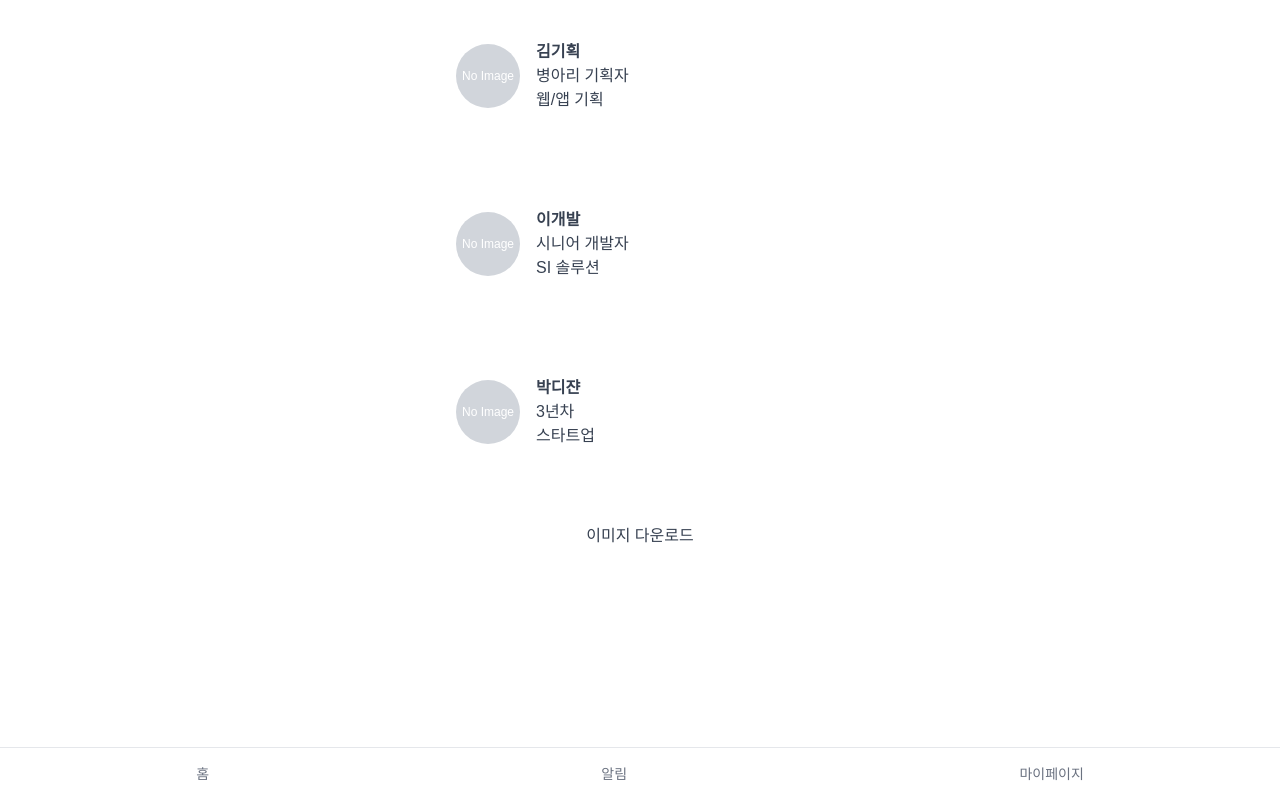
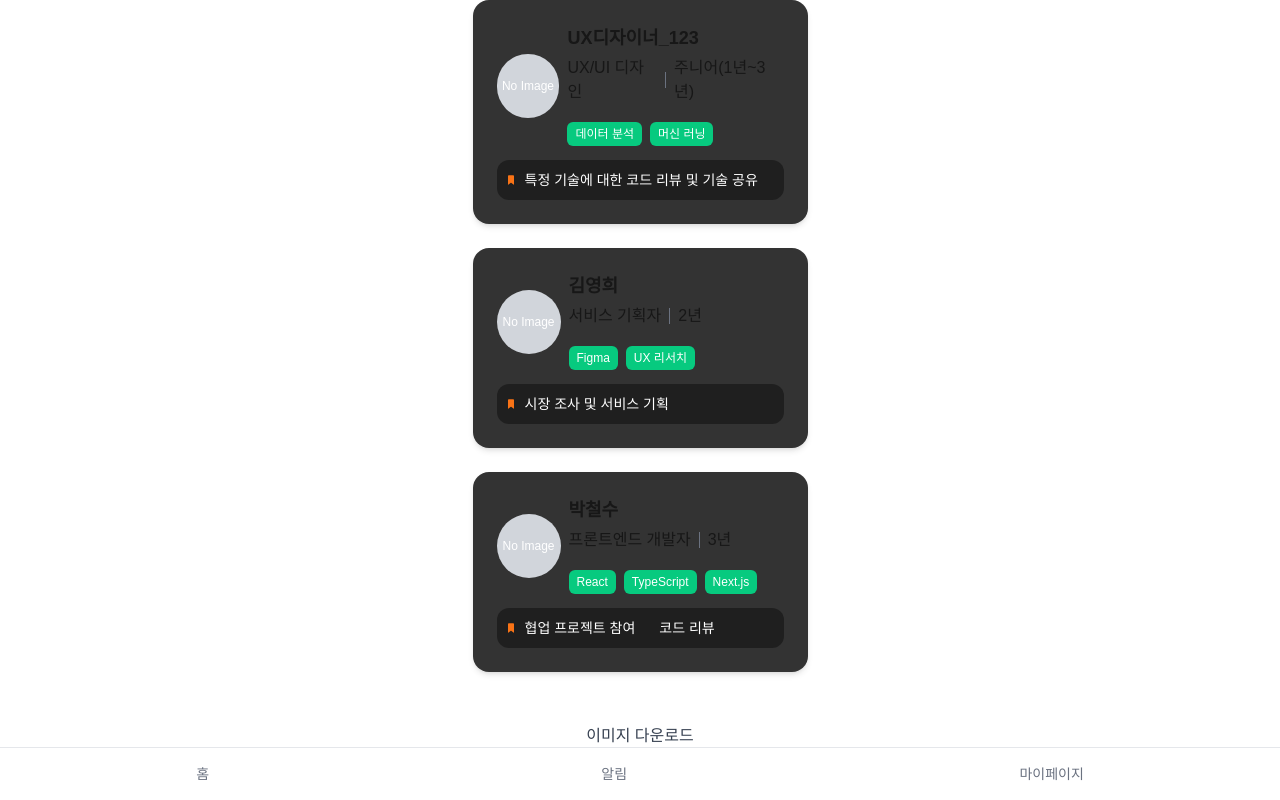
Before and after one commit to goorm-CHACHA/FE, a Next.js app: page /mypage/name-card-list in a window 1280 px wide. Built offline with nearby package versions, Linux system fonts and the light colour scheme.

Commit message:
feat: match-card컴포넌트 생성 및 생성에 따른 코드 구조 개선

```diff
--- a/app/(main-layout)/mypage/name-card-list/page.tsx
+++ b/app/(main-layout)/mypage/name-card-list/page.tsx
@@ -1,34 +1,26 @@
 'use client';
 import React from 'react';
-import Profile from '~/components/common/profile';
+import MatchCard from '~/components/match/match-card';
+import { mockUserData } from '~/components/mypage/mock-user-data';
 
 const Page = () => {
   const downloadHandler = () => {
     console.log('다운로드 클릭됨');
   };
   return (
-    <div className="flex flex-col items-center">
+    <div className="flex flex-col m-auto items-center justify-center w-full md:max-w-md px-6">
       <div>
         {/* ⬇️  바로 밑에 div는 map으로 내가 저장한 카드 프린트... 명함 누르면 모달 열려야 함 (모달 수정 작업 먼저 필요)*/}
-        <div className="flex gap-4 flex-col">
-          <Profile
-            name="김기획"
-            info1="병아리 기획자"
-            info2="웹/앱 기획"
-            hideMatching={true}
-          />
-          <Profile
-            name="이개발"
-            info1="시니어 개발자"
-            info2="SI 솔루션"
-            hideMatching={true}
-          />
-          <Profile
-            name="박디쟌"
-            info1="3년차"
-            info2="스타트업"
-            hideMatching={true}
-          />
+        <div className="flex gap-2 flex-col">
+          {mockUserData.map((user) => (
+            <MatchCard
+              key={user.id}
+              userData={user}
+              inMyPage={true}
+              bgOnChipInterest={false}
+              bgOnChipPurpose={true}
+            />
+          ))}
         </div>
       </div>
       <div className="flex flex-col items-center w-full">
--- a/app/(main-layout)/mypage/page.tsx
+++ b/app/(main-layout)/mypage/page.tsx
@@ -10,24 +10,12 @@ import {
 import DefaultProfile from '~/components/common/default-profile';
 import ModalOneBtn from '~/components/common/modal-one-btn';
 import ModalTwoBtn from '~/components/common/modal-two-btn';
+import MatchCard from '~/components/match/match-card';
 import InfoOptional from '~/components/mypage/info-optional';
 import InfoRequired from '~/components/mypage/info-required';
 import { mockUserData } from '~/components/mypage/mock-user-data';
 import ModifyCard from '~/components/mypage/modify-card';
-
-interface UserData {
-  profileImage: string;
-  name: string;
-  position: string;
-  joinedAt: string;
-  interest: string[];
-  email: string;
-  id: string;
-  password: string;
-  introduce: string;
-  contact: string;
-  purpose: string[];
-}
+import { UserData } from '~/types/user.types';
 
 const Page = () => {
   const currentUserId = 'hong123';
@@ -67,7 +55,7 @@ const Page = () => {
     return <div> 사용자 정보 없습니다.</div>;
   }
   return (
-    <div className="flex flex-col justify-center items-center gap-4 mt-2">
+    <div className="w-[375px] h-[812px] md:w-[768px] md:h-[1024px] flex flex-col justify-center items-center gap-4 mt-2">
       <Accordions>
         <AccordionItem value="item-1">
           <AccordionTrigger>
@@ -115,6 +103,7 @@ const Page = () => {
         {' '}
         로그아웃
       </div>
+      <MatchCard userData={userData} />
       <ModalOneBtn text="매칭이 신청되었어요!" textBtn="확인" />
       <ModalTwoBtn
         text="매칭이 신청되었어요! 요청 수락되면 알림으로 알려드릴까요?"
--- /dev/null
+++ b/src/components/match/match-card.tsx
@@ -0,0 +1,58 @@
+import React from 'react';
+import ProfileImportant from '../common/profile-important';
+import { UserData } from '~/types/user.types';
+import { Card, CardBody } from '../common/card';
+import BadgesAligned from '../common/badges-aligned';
+import Button from '../common/button';
+import { IoIosBookmark } from 'react-icons/io';
+
+interface MatchCardProps {
+  userData: UserData;
+  inMyPage?: boolean;
+  bgOnChipInterest?: boolean;
+  bgOnChipPurpose?: boolean;
+}
+
+const MatchCard = ({ userData, inMyPage }: MatchCardProps) => {
+  // Data for the profile card
+
+  return (
+    <Card className="w-[335px] bg-[color:var(--primitive-color-gray-warm-800)]  border-none bg-[#333333] rounded-2xl">
+      {' '}
+      {/* rounded-[var(--size-radius-12)] */}
+      <CardBody className="flex flex-col pt-[var(--size-spacing-20)] px-[var(--size-spacing-12)] pb-[var(--size-spacing-12)]">
+        <ProfileImportant userData={userData} layout="horizontal">
+          <BadgesAligned
+            items={userData.interest}
+            className="!bg-transparent"
+            vertical={false}
+          />
+        </ProfileImportant>
+        <div className="mt-2 self-stretch rounded-radius-8 bg-gray-neutral-900 flex flex-row items-center justify-start py-spacing-10 pl-spacing-16 pr-spacing-10 gap-3 text-smi text-text-accent">
+          <div className="flex items-center gap-[var(--size-spacing-6)] flex-1 bg-[#1f1f1f] mt-1 py-1 px-2 rounded-xl text-orange-500">
+            <IoIosBookmark className="text-lg text-[#] w-3 relative h-3.5" />
+            <BadgesAligned
+              items={userData.purpose}
+              className="!bg-transparent !m-0 !text-bases"
+              vertical={false}
+              noneChip={true}
+            />
+            {!inMyPage && (
+              <Button
+                variant="red"
+                size="sm"
+                className="bg-primitive-color-opacity-fill border-primitive-color-opacity rounded-[var(--size-radius-8)] px-[var(--size-spacing-16)] py-[var(--size-spacing-10)]"
+              >
+                <span className="font-body3-normal-b-14 text-semantic-color-text-subtle tracking-[var(--body3-normal-b-14-letter-spacing)] leading-[var(--body3-normal-b-14-line-height)]">
+                  네트워킹 신청
+                </span>
+              </Button>
+            )}
+          </div>
+        </div>
+      </CardBody>
+    </Card>
+  );
+};
+
+export default MatchCard;
--- a/src/components/mypage/mock-user-data.ts
+++ b/src/components/mypage/mock-user-data.ts
@@ -4,7 +4,7 @@ export const mockUserData = [
     name: 'UX디자이너_123',
     position: 'UX/UI 디자인',
     joinedAt: '주니어(1년~3년)',
-    interest: ['데이터 분석', '머신 러닝', '빅데이터'],
+    interest: ['데이터 분석', '머신 러닝'],
     email: 'hong123@email.com',
     id: 'hong123', // 수정 불가
     password: '12345', // 수정 불가
@@ -17,11 +17,25 @@ export const mockUserData = [
     name: '김영희',
     position: '서비스 기획자',
     joinedAt: '2년',
-    interest: 'Figma',
+    interest: ['Figma', 'UX 리서치'],
     email: 'kim123@email.com',
     id: 'kim1233', // 수정 불가
     password: '123451', // 수정 불가
     introduce: '기대됩니다',
     contact: '전화번호 010-1111-1111',
+    purpose: ['시장 조사 및 서비스 기획'],
+  },
+  {
+    profileImage: 'https://via.placeholder.com/100', // 기본 프로필 이미지
+    name: '박철수',
+    position: '프론트엔드 개발자',
+    joinedAt: '3년',
+    interest: ['React', 'TypeScript', 'Next.js'],
+    email: 'park123@email.com',
+    id: 'park123', // 수정 불가
+    password: 'abcde', // 수정 불가
+    introduce: '열심히 배우고 있습니다',
+    contact: '전화번호 010-2222-3333',
+    purpose: ['협업 프로젝트 참여', '코드 리뷰'],
   },
 ];
```
